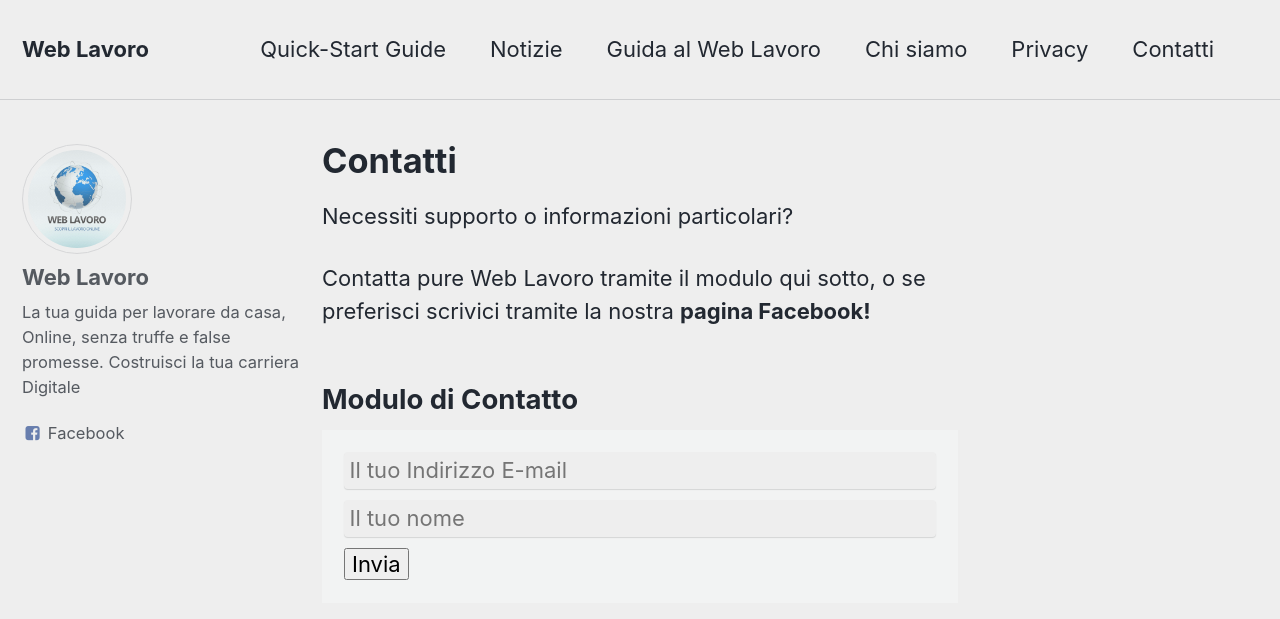
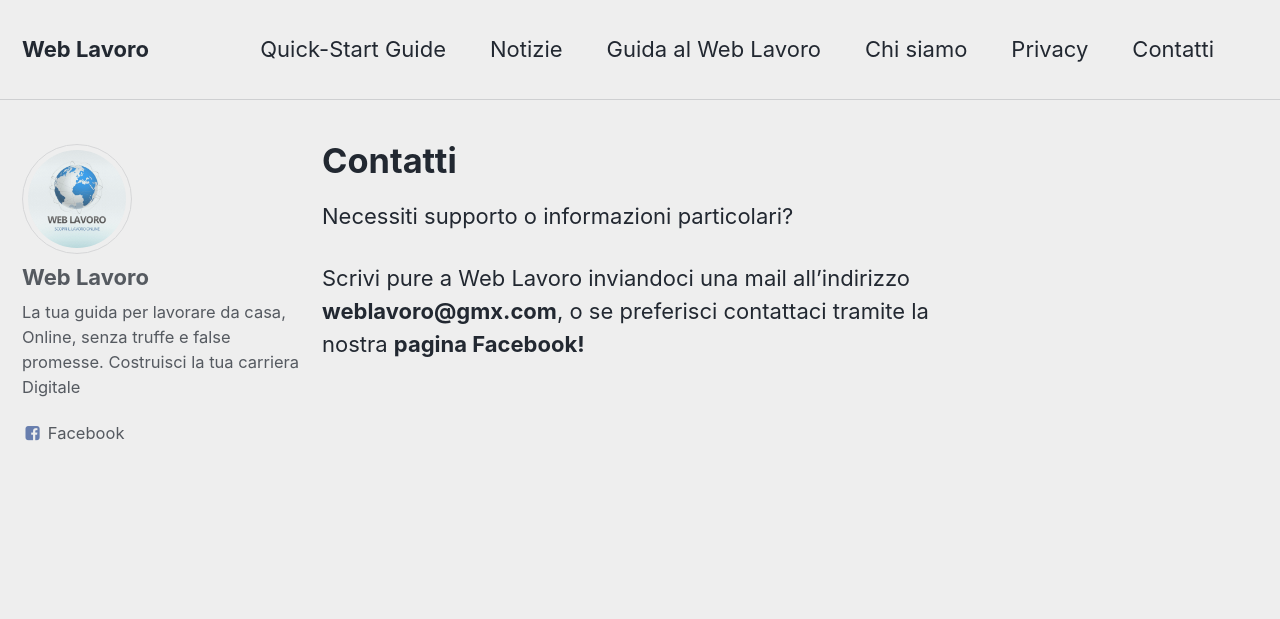
Before and after one commit to weblavoro/github.io, a Jekyll site: the page built from _pages/contatti.md, in a window 1280 px wide and 900 px high. Shown: the top 619 px of the window. Built offline with Jekyll 4.4.1, drawn with Linux system fonts in a browser that asks for light colours.

Commit message:
contatti

```diff
--- a/_pages/contatti.md
+++ b/_pages/contatti.md
@@ -7,13 +7,4 @@ author_profile: true
 
 Necessiti supporto o informazioni particolari?
 
-Contatta pure Web Lavoro tramite il modulo qui sotto, o se preferisci scrivici tramite la nostra **pagina Facebook!**
-
-## Modulo di Contatto
-
-<form accept-charset="UTF-8" action="https://formkeep.com/f/2d3696334ed" method="POST">
-  <input type="email" name="email" placeholder="Il tuo Indirizzo E-mail">
-  <input type="text" name="name" placeholder="Il tuo nome">
-  <input type="hidden" name="utf8" value="✓">
-  <button type="submit">Invia</button>
-</form>
+Scrivi pure a Web Lavoro inviandoci una mail all'indirizzo **weblavoro@gmx.com**, o se preferisci contattaci tramite la nostra [**pagina Facebook!**](https://www.facebook.com/weblavoro)
```
Also changed, not shown: _posts/2017-9-29-benvenuti-su-web-lavoro.md (+4 -4 lines), index.md (+5 -5 lines).
